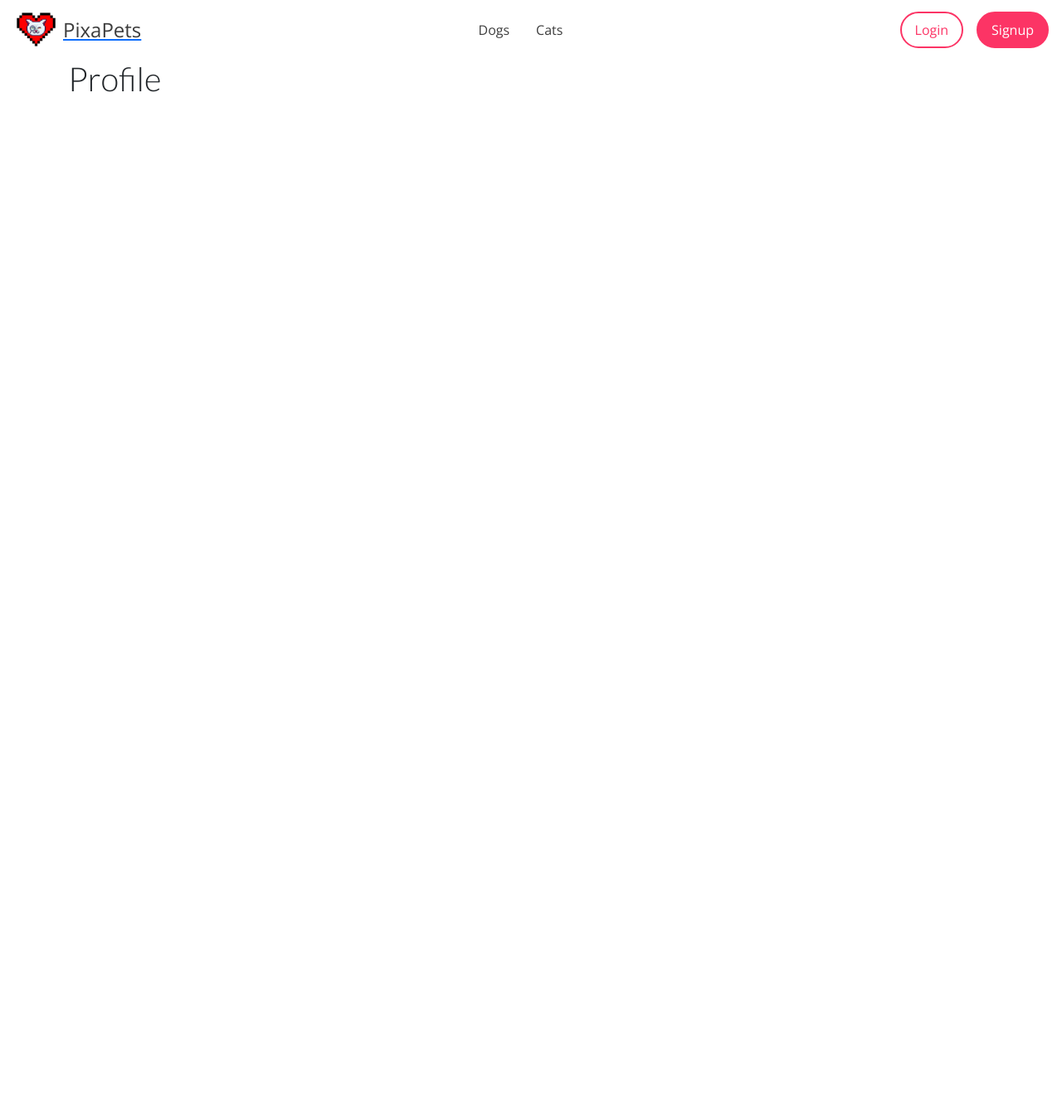
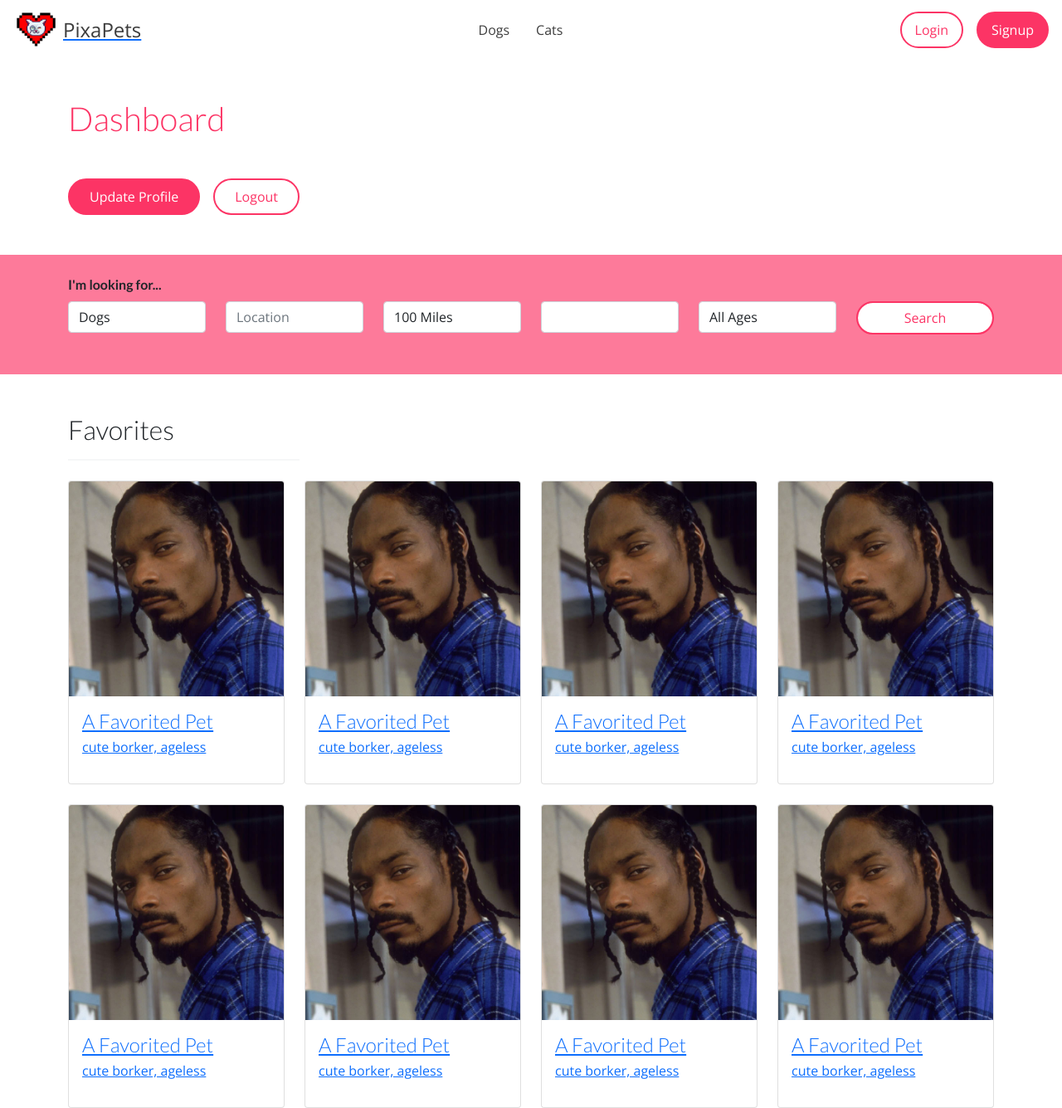
Before and after one commit to melmai/pixapets, a Flask app: page /profile in a window 1280 px wide. Shown: the whole page at 83% size. Before the commit the page ends 111 px from the top, so only its background shows below. Run offline with Flask 3, Linux system fonts and the light colour scheme; lists and menus that the app fills with data are empty.

Commit message:
layout of profile dashboard page. Inserted filter bar, not yet functional

```diff
--- a/app.py
+++ b/app.py
@@ -29,13 +29,15 @@ def login():
     return render_template('login.html', login=Login())
 
 
-@app.route('/profile')
-def viewProfile():
-    return render_template('profile.html')
+@app.route('/profile', methods = ['GET', 'POST'])
+def view_profile():
+    return render_template('profile.html', filter=PetFilter())
+
 
 @app.route('/edit_profile')
 def edit_profile():
     return render_template('edit_profile.html', edit=Edit_Profile())
+
 
 @app.route('/pets/<string:pet_type>', methods=['GET', 'POST'])
 def search_pets(pet_type):
--- a/filters.py
+++ b/filters.py
@@ -4,6 +4,8 @@ from wtforms.validators import DataRequired, Length, Email, EqualTo, ValidationE
 
 
 class PetFilter(FlaskForm):
+    pet_type = SelectField('Pet Type', choices=[('dogs', 'Dogs'), ('cats', 'Cats')])
+
     # location - text
     location = StringField("Location", render_kw={"placeholder": "Location"})
 
--- a/static/css/global.css
+++ b/static/css/global.css
@@ -81,7 +81,7 @@ h1, h2, h3, h4, h5, h6 {
     background-color: var(--primary-color);
 }
 
-.registration-title {
+.pink-title {
     color: var(--primary-color);
 }
 
@@ -109,3 +109,8 @@ h1, h2, h3, h4, h5, h6 {
     font-weight: 100;
     font-size: medium;
 }
+
+hr {
+    background-color: var(--primary-color);
+    border-color: var(--primary-color);
+}
--- a/templates/edit_profile.html
+++ b/templates/edit_profile.html
@@ -5,7 +5,7 @@
 {% block full_width %}
 
 <div class="container">
-  <h1 class="my-5 registration-title">User Profile</h1>
+  <h1 class="my-5 pink-title">User Profile</h1>
 </div>
 
 <!-- Registration Form -->
--- a/templates/profile.html
+++ b/templates/profile.html
@@ -1,7 +1,86 @@
 {% extends "base.html" %}
 
-{% block title %} Profile {% endblock %}
+{% block stylesheets %}
+<link href="../static/css/card.css" rel="stylesheet" />
+{% endblock %}
 
-{% block content %}
-<h1>Profile</h1>
+{% block title %} PixaPets | Profile {% endblock %}
+
+{% block full_width %}
+
+<div class="container">
+  <h1 class="my-5 pink-title">Dashboard</h1>
+</div>
+
+<div class="container">
+  <ul class="nav user-links nav-pills">
+    <li class="nav-item d-flex align-items-center me-3">
+      <a href="{{ url_for('edit_profile') }}" class="nav-link rounded-pill active px-4">Update Profile</a>
+    </li>
+    <li class="nav-item d-flex align-items-center">
+      <!-- TODO: Logout -->
+      <a href="" class="nav-link rounded-pill px-4">Logout</a>
+    </li>
+  </ul>
+</div>
+
+<section class="search-filter pt-4 pb-5 my-5">
+    <form action="{{ url_for('search_pets', pet_type=filter.pet_type.value) }}" method="POST" class="container">
+        <p>I'm looking for...</p>
+        {{ filter.csrf_token }}
+        <div class="row">
+            <div class="col">
+              {{ filter.pet_type.label(class="visually-hidden") }}
+              {{ filter.pet_type(class="form-control")}}
+            </div>
+            <div class="col">
+                {{ filter.location.label(class="visually-hidden") }}
+                {{ filter.location(class="form-control")}}
+            </div>
+            <div class="col">
+                {{ filter.distance.label(class="visually-hidden") }}
+                {{ filter.distance(class="form-control")}}
+            </div>
+            <div class="col">
+                {{ filter.breed.label(class="visually-hidden") }}
+                {{ filter.breed(class="form-control")}}
+            </div>
+            <div class="col">
+                {{ filter.age.label(class="visually-hidden") }}
+                {{ filter.age(class="form-control")}}
+            </div>
+            <div class="col">
+                {{ filter.search_bttn(class="form-control rounded-pill")}}
+            </div>
+        </div>
+    </form>
+</section>
+
+<div class="container">
+  <h2 class="mt-5">Favorites</h2>
+  <hr class="border-2 border-top w-25">
+</div>
+
+<!-- Cards of Favorite Pets -->
+<div class="container mt-4">
+  <div class="row row-cols-1 row-cols-xs-1 row-cols-sm-2 row-cols-md-3 row-cols-lg-4 g-4">
+    {% for pet in range(8) %}
+    <div class="col">
+      <a href="/pet/{{ pet['id'] }}">
+        <div class="card h-100">
+          <div class="image-container">
+              <img src="../static/img/snoop.jpg" class="card-img-top" alt="...">
+          </div>
+          <div class="card-body">
+            <h2 class="card-title h4">A Favorited Pet</h2>
+            <p class="card-subtitle mb-3">cute borker, ageless</p>
+          </div>
+        </div>
+      </a>
+    </div>
+    {% endfor %}
+  </div>
+</div>
+
+
 {% endblock %}
```
Also changed, not shown: token.json (+1 -1 lines).
